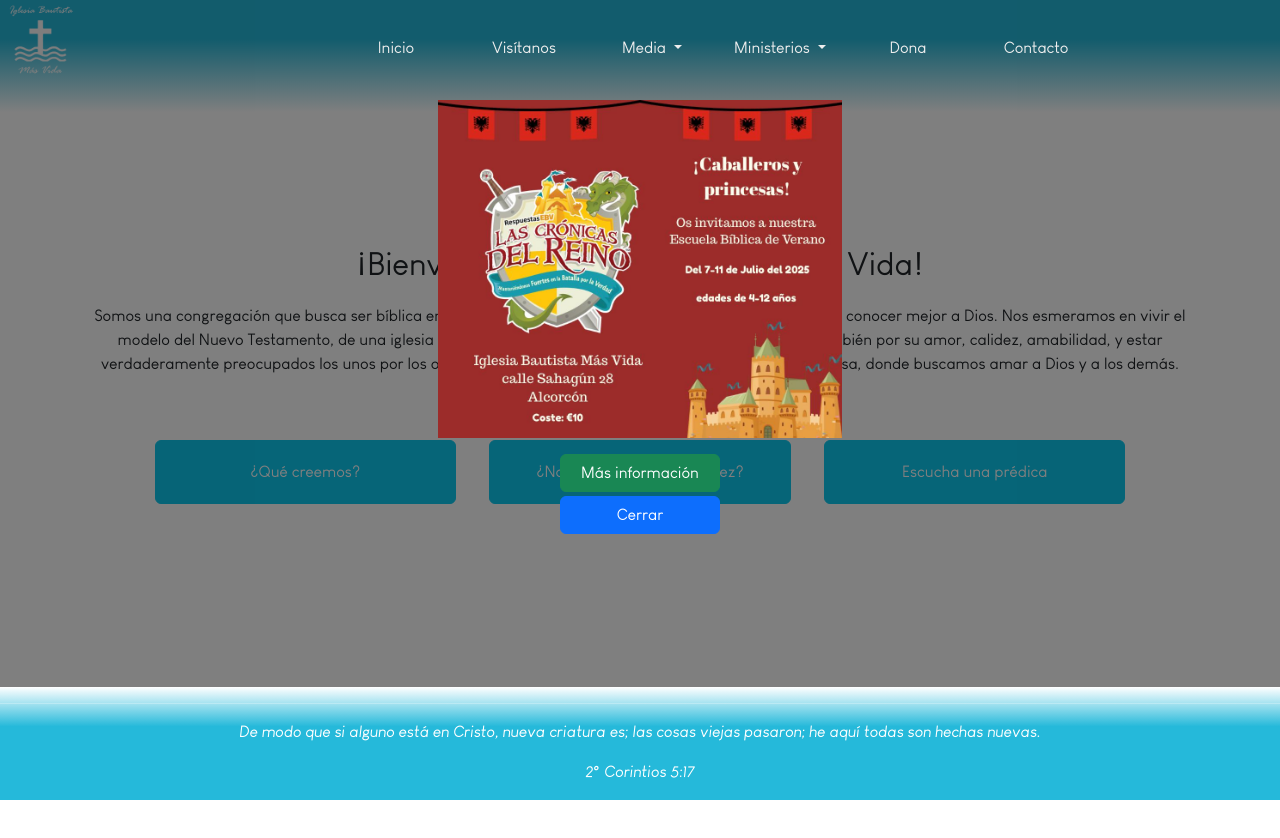
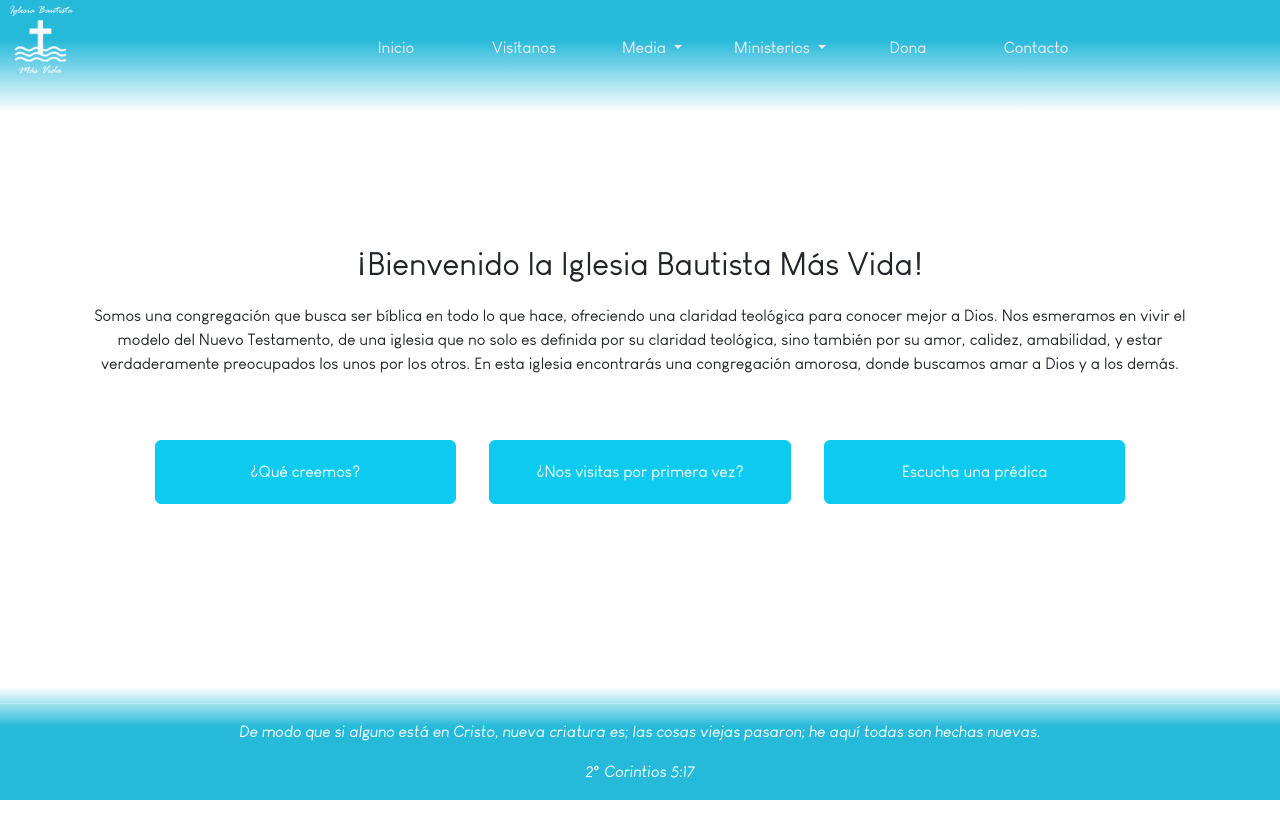
Before and after one commit to mmorac/ibmvweb, an Angular app: page / in a window 1280 px wide. Shown: the top 838 px of the page. Built offline with nearby package versions, Linux system fonts and the light colour scheme.

Commit message:
Deshabilitando el pop up de la EBV

```diff
--- a/src/app/app.component.html
+++ b/src/app/app.component.html
@@ -1,3 +1,3 @@
-<app-popup></app-popup>
+<!-- <app-popup></app-popup> -->
 <app-navbar></app-navbar>
 <router-outlet></router-outlet>
```
